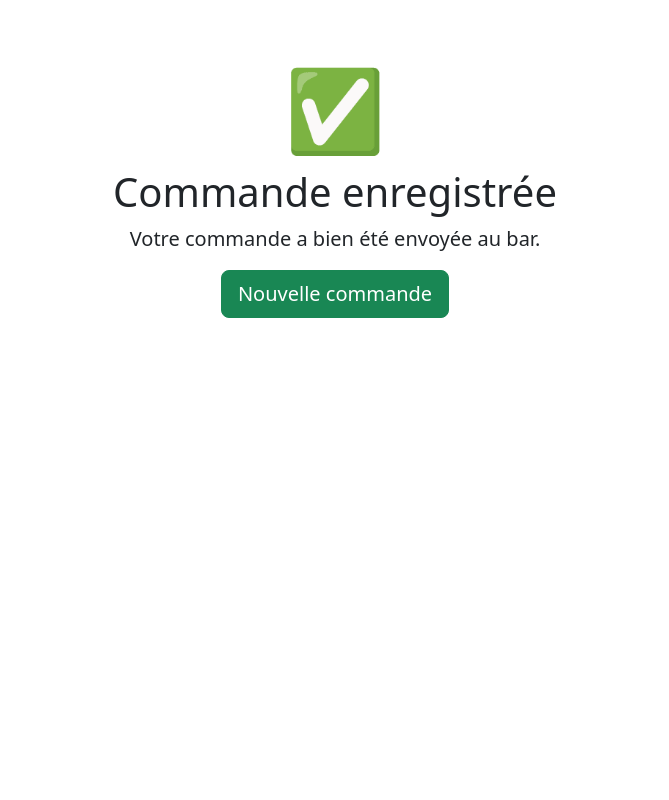
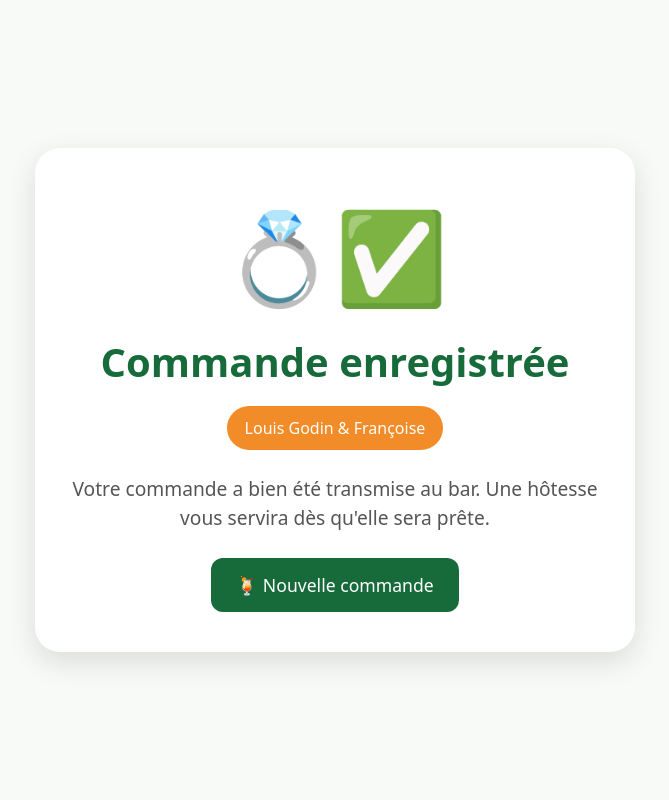
Before and after one commit to Najuro26/mariage-boissons, a Flask app: page /confirmation in a window 1280 px wide. Shown: the whole page, without its empty margins (305-974 px from the left). Run offline with Flask 3, Linux system fonts and the light colour scheme.

Commit message:
Amelioration resume commande et confirmation

```diff
--- a/templates/confirmation.html
+++ b/templates/confirmation.html
@@ -1,47 +1,101 @@
 <!DOCTYPE html>
 <html lang="fr">
+<head>
+    <meta charset="UTF-8">
+    <meta name="viewport" content="width=device-width, initial-scale=1.0">
+    <title>Commande enregistrée</title>
 
-<head>
+    <link href="https://cdn.jsdelivr.net/npm/bootstrap@5.3.3/dist/css/bootstrap.min.css"
+          rel="stylesheet">
 
-<meta charset="UTF-8">
+    <style>
+        :root {
+            --vert-mariage: #176B3A;
+            --orange-mariage: #F28C28;
+            --fond: #F7FAF7;
+        }
 
-<meta name="viewport"
-      content="width=device-width, initial-scale=1.0">
+        body {
+            background: var(--fond);
+            min-height: 100vh;
+            display: flex;
+            align-items: center;
+            justify-content: center;
+        }
 
-<title>Commande envoyée</title>
+        .confirmation-card {
+            max-width: 600px;
+            width: 100%;
+            background: white;
+            border-radius: 25px;
+            padding: 40px 30px;
+            text-align: center;
+            box-shadow: 0 10px 30px rgba(0,0,0,0.12);
+        }
 
-<link
-href="https://cdn.jsdelivr.net/npm/bootstrap@5.3.3/dist/css/bootstrap.min.css"
-rel="stylesheet">
+        .icone {
+            font-size: 90px;
+            margin-bottom: 15px;
+        }
 
+        h1 {
+            color: var(--vert-mariage);
+            font-weight: bold;
+            margin-bottom: 20px;
+        }
+
+        .message {
+            font-size: 1.2rem;
+            color: #555;
+            margin-bottom: 25px;
+        }
+
+        .badge-mariage {
+            background: var(--orange-mariage);
+            color: white;
+            font-size: 1rem;
+            padding: 10px 18px;
+            border-radius: 50px;
+            display: inline-block;
+            margin-bottom: 25px;
+        }
+
+        .btn-retour {
+            background: var(--vert-mariage);
+            border: none;
+            padding: 14px 25px;
+            font-size: 1.1rem;
+            border-radius: 12px;
+        }
+
+        .btn-retour:hover {
+            background: #0F4D2A;
+        }
+    </style>
 </head>
 
 <body>
 
-<div class="container text-center mt-5">
+<div class="confirmation-card">
 
-<div style="font-size:80px;">
-✅
-</div>
+    <div class="icone">💍✅</div>
 
-<h1>
-Commande enregistrée
-</h1>
+    <h1>Commande enregistrée</h1>
 
-<p class="lead">
-Votre commande a bien été envoyée au bar.
-</p>
+    <div class="badge-mariage">
+        Louis Godin & Françoise
+    </div>
 
-<a
-href="/"
-class="btn btn-success btn-lg">
+    <p class="message">
+        Votre commande a bien été transmise au bar.
+        Une hôtesse vous servira dès qu'elle sera prête.
+    </p>
 
-Nouvelle commande
-
-</a>
+    <a href="/" class="btn btn-success btn-retour">
+        🍹 Nouvelle commande
+    </a>
 
 </div>
 
 </body>
-
 </html>
```
Also changed, not shown: templates/index.html (+82 -9 lines).
